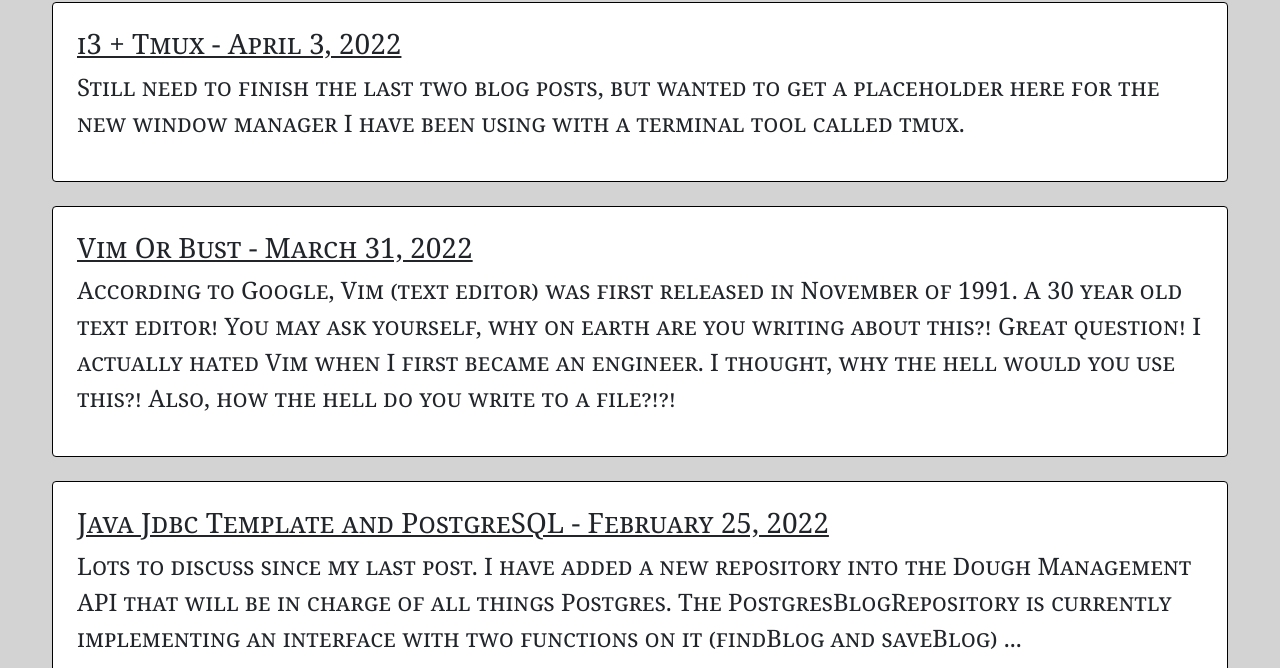
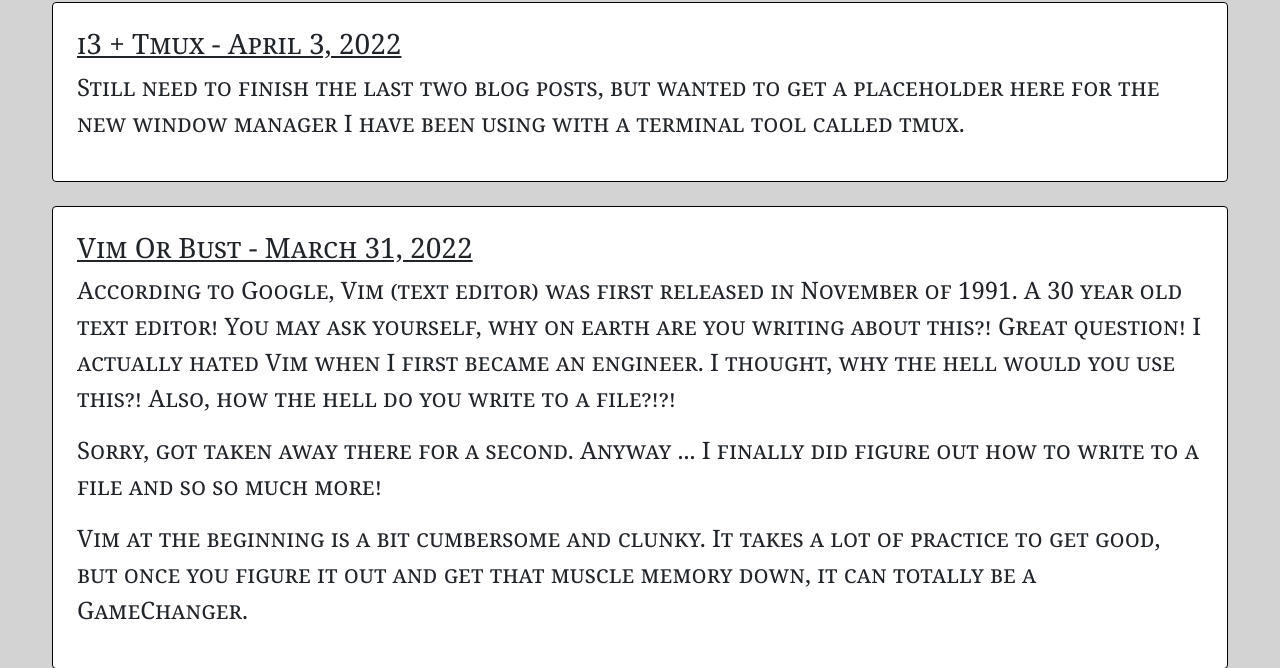
Before and after one commit to jamesjdougherty/dough-dev, a website: page index.html in a window 1280 px wide. Shown: the part 132-800 px from the top of the page. Drawn offline with nearby package versions, Linux system fonts and the light colour scheme; no server answers.

Commit message:
Add to Vim blog post

```diff
--- a/index.html
+++ b/index.html
@@ -32,6 +32,14 @@
       You may ask yourself, why on earth are you writing about this?! Great question! I actually hated Vim when
       I first became an engineer. I thought, why the hell would you use this?! Also, how the hell do you write to
       a file?!?!
+    </p>
+    <p>
+      Sorry, got taken away there for a second. Anyway ... I finally did figure out how to write to a file and
+      so so much more!
+    </p>
+    <p>
+      Vim at the beginning is a bit cumbersome and clunky. It takes a lot of practice to get good, but once
+      you figure it out and get that muscle memory down, it can totally be a GameChanger.
     </p>
   </div>
 
```
